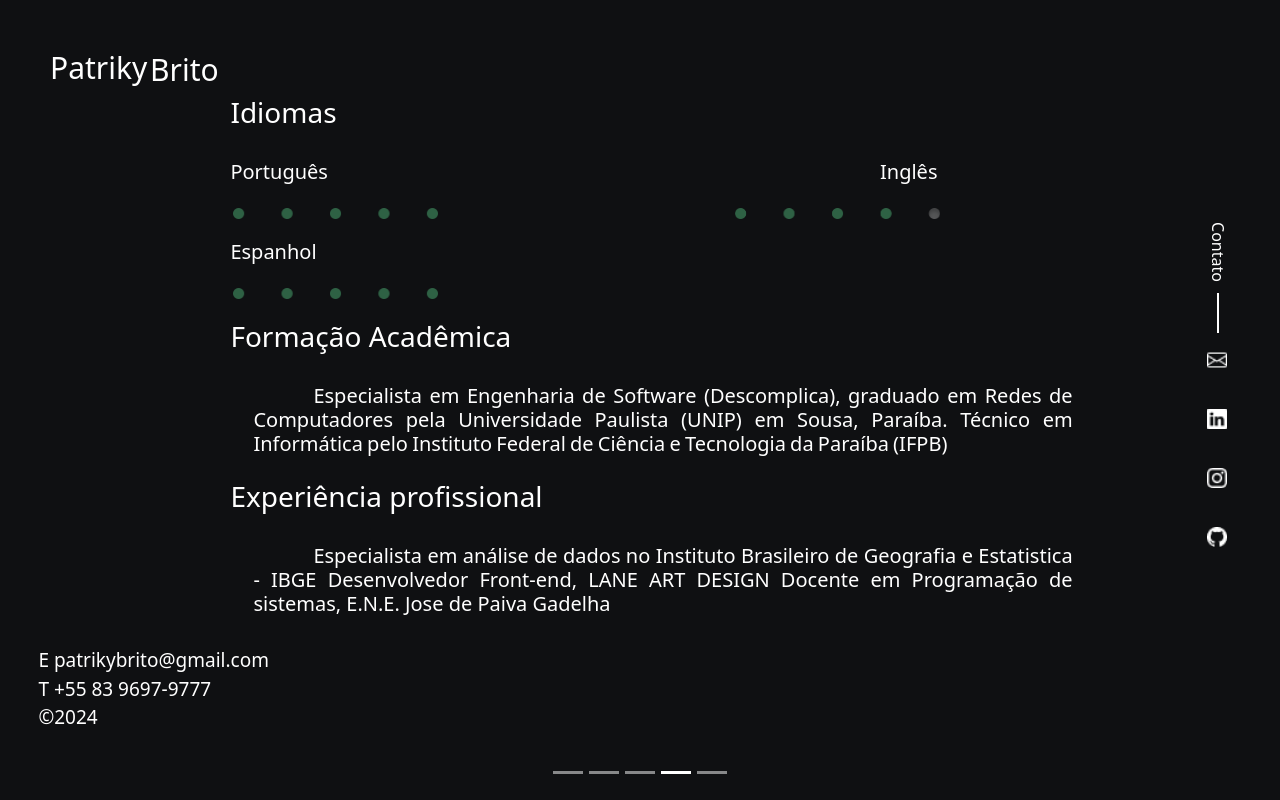
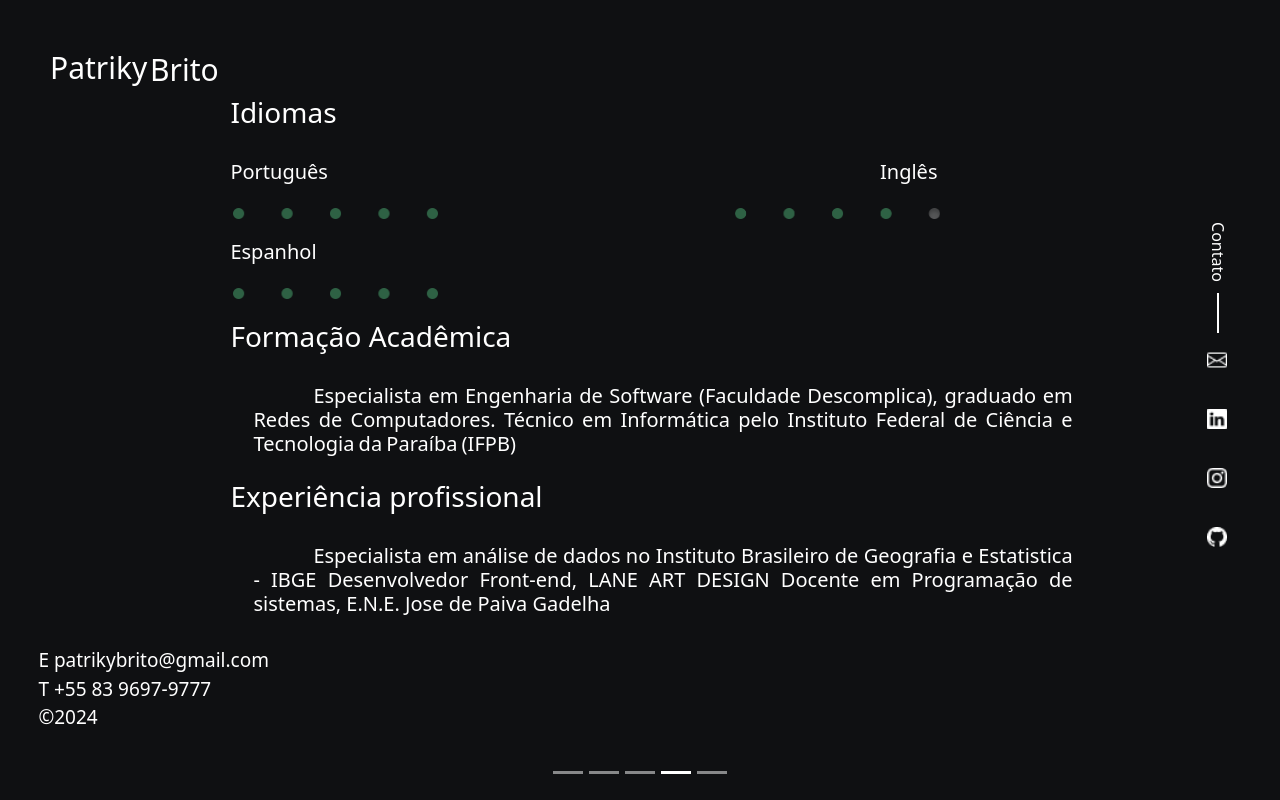
Before and after one commit to patriky1/portfolio-2024, a React (Create React App) app: page / in a window 1280 px wide. Both pictures are taken after a click on the button 676 px from the left and 772 px from the top of the page. Built offline with nearby package versions, Linux system fonts and the light colour scheme.

Commit message:
edit academic

```diff
--- a/src/componentes/grid/grid.jsx
+++ b/src/componentes/grid/grid.jsx
@@ -215,9 +215,8 @@ export default function App() {
               </div>
               <div className="exp">
                 <h5 className="exp">
-                  Especialista em Engenharia de Software (Descomplica), graduado
-                  em Redes de Computadores pela Universidade Paulista (UNIP) em
-                  Sousa, Paraíba. Técnico em Informática pelo Instituto Federal
+                  Especialista em Engenharia de Software (Faculdade Descomplica), graduado
+                  em Redes de Computadores. Técnico em Informática pelo Instituto Federal
                   de Ciência e Tecnologia da Paraíba (IFPB)
                 </h5>
               </div>
```
